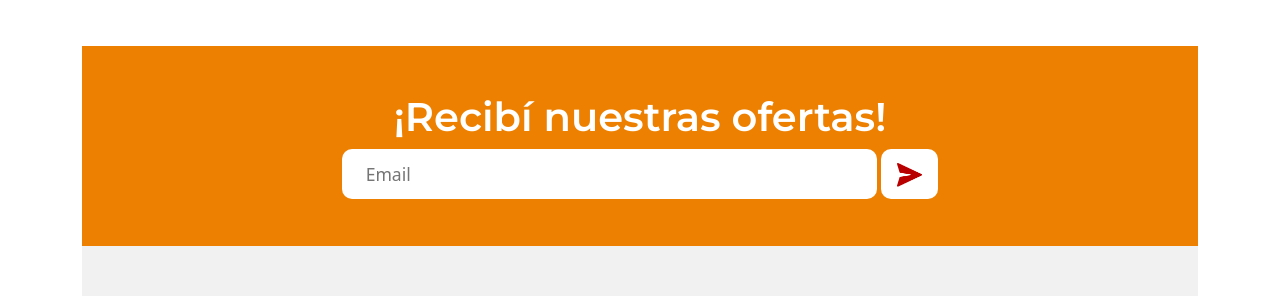
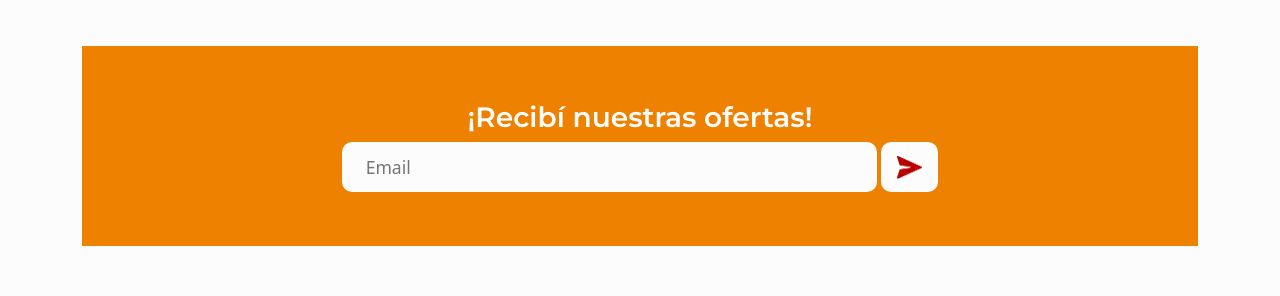
Before and after one commit to EzFern/CaC-Grupo-5, a React (Vite) app in the folder tiendaonline/: page / in a window 1280 px wide. Shown: the part 2457-2753 px from the top of the page. Built offline with nearby package versions, Linux system fonts and the light colour scheme.

Commit message:
Modifique css y etiquetas h

```diff
--- a/tiendaonline/src/Components/CardsCategorias.css
+++ b/tiendaonline/src/Components/CardsCategorias.css
@@ -14,13 +14,13 @@
 }
 
 .card_categoria div {
-  color: white;
+  color: #fcfcfc;
   /* background-color: rgba(100, 10, 10, 0.9); */
 }
 
 .card_categoria h1 {
   font-weight: 500;
-  color: white;
+  color: #fcfcfc;
   /* background-color: aqua; */
   text-shadow: 0px 1px 4px rgba(0, 0, 0, .2);
 }
@@ -32,7 +32,7 @@
   border: 0;
   padding: 0.3rem;
   width: 150px;
-  color: white;
+  color: #fcfcfc;
   background-color: rgba(200, 200, 200, 0.4);
   text-shadow: 0px 1px 4px rgba(0, 0, 0, .2);
 }
--- a/tiendaonline/src/Components/Carrousel.css
+++ b/tiendaonline/src/Components/Carrousel.css
@@ -26,7 +26,7 @@
 .carousel-caption h1 {
   font-size: 3.5rem !important;
   /* background-color: rgba(1, 1, 1, 0.5); */
-  color: #EE8100 ;
+  color: #EF8100 ;
   line-height: 78%;
 }
 
--- a/tiendaonline/src/Components/PieDePagina.css
+++ b/tiendaonline/src/Components/PieDePagina.css
@@ -1,6 +1,6 @@
 .piedepagina * {
     background-color: rgba(0, 0, 0, 0);
-    color: white;
+    color: #fcfcfc;
   }
 
   .piedepagina {
--- a/tiendaonline/src/Components/RecibirOfertas.css
+++ b/tiendaonline/src/Components/RecibirOfertas.css
@@ -1,11 +1,11 @@
 .recibir_ofertas * {
   background-color: rgba(0, 0, 0, 0);
-  color: white;
+  color: #fcfcfc;
 }
 
 .recibir_ofertas {
   height: 200px;
-  background-color: #ed8000;
+  background-color: #ef8100;
 }
 
 /* .recibir_ofertas div {
@@ -23,7 +23,7 @@
 .recibir_ofertas input {
   height: 50px;
   color: black;
-  background-color: white;
+  background-color: #fcfcfc;
   border-radius: 10px;
   border-style: none;
 }
@@ -31,7 +31,7 @@
 .recibir_ofertas button {
   height: 50px;
   color: black;
-  background-color: white;
+  background-color: #fcfcfc;
   border-radius: 10px;
   border-style: none;
 }
--- a/tiendaonline/src/Components/RecibirOfertas.jsx
+++ b/tiendaonline/src/Components/RecibirOfertas.jsx
@@ -31,7 +31,7 @@ export const RecibirOfertas = () => {
       <div className="recibir_ofertas d-flex align-items-center justify-content-center">
         <div className="col-11 d-flex justify-content-center">
           <div className="col col-sm-10 col-md-10 col-lg-8 col-xl-7">
-            <h1 className="my-0 text-center">¡Recibí nuestras ofertas!</h1>
+            <h3 className="my-0 text-center">¡Recibí nuestras ofertas!</h3>
             <form
               id="recibir-ofertas-form"
               className="d-flex justify-content-center"
--- a/tiendaonline/src/Components/SeguinosEn.css
+++ b/tiendaonline/src/Components/SeguinosEn.css
@@ -1,11 +1,11 @@
 .seguinos_en * {
   background-color: rgba(0, 0, 0, 0);
-  color: #b70000;
+  color: #b90000;
 }
 
 .seguinos_en {
   height: 200px;
-  background-color: #f1f1f1;
+  background-color: #Fcfcfc;
 }
 
 /* .seguinos_en div  {
--- a/tiendaonline/src/Components/SeguinosEn.jsx
+++ b/tiendaonline/src/Components/SeguinosEn.jsx
@@ -9,9 +9,9 @@ export const SeguinosEn = () => {
         <div className="col-11 d-flex justify-content-center">
           <div className="col d-flex justify-content-center">
             <div className="row align-items-center ">
-              <h2 className="col-xss-12 col-sm-6 text-sm-end text-center">
+              <h3 className="col-xss-12 col-sm-6 text-sm-end text-center">
                 Seguinos en:
-              </h2>
+              </h3>
               <div className="col-xss-12  col-sm-6 d-flex justify-content-center">
                 <div className="ps-4">
                   <Link to={"/"}>
--- a/tiendaonline/src/Form/Form.css
+++ b/tiendaonline/src/Form/Form.css
@@ -1,5 +1,5 @@
 * {
-    background-color: #fff;
+    background-color: #fcfcfc;
     font-family: Arial, Helvetica, sans-serif;
 }
 
@@ -52,10 +52,10 @@ textarea:focus {
 
 .buttonForm {
     display: flex;
-    background-color: red;
+    background-color: #b90000;
     border: none;
     padding: 10px 45px;
-    color: #fff;
+    color: #fcfcfc;
     transition: 0.5s;
     float: right;
     margin-bottom: 10px;
@@ -70,11 +70,11 @@ textarea:focus {
 
 .messageSubmit {
     width: 300px;
-    background-color: red;
+    background-color: #b90000;
     border: none;
     border-radius: 20px;
     padding: 20px 15px;
-    color: #fff;
+    color: #fcfcfc;
     font-weight: 100;
     font-size: 1.1rem;
     animation: fadeIn 1s ease-in-out;
```
